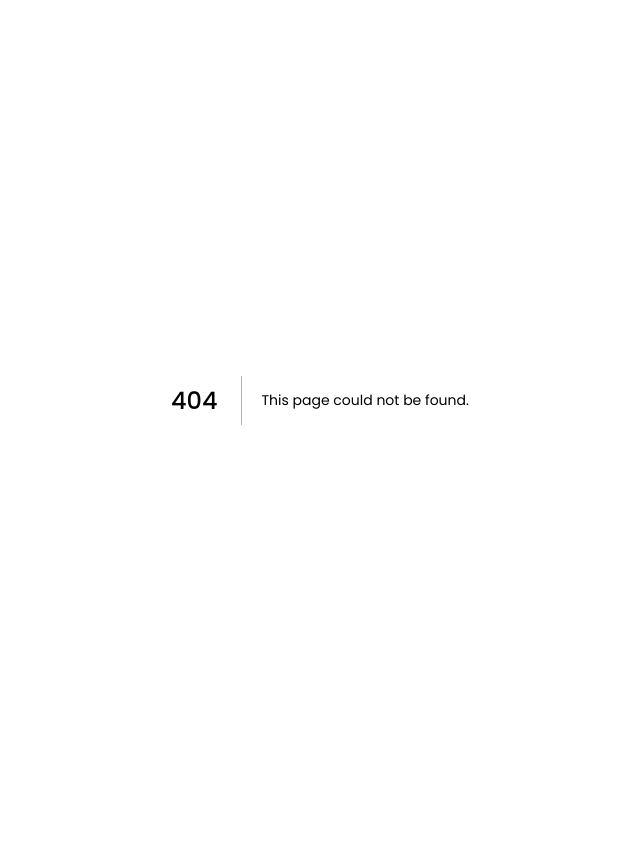
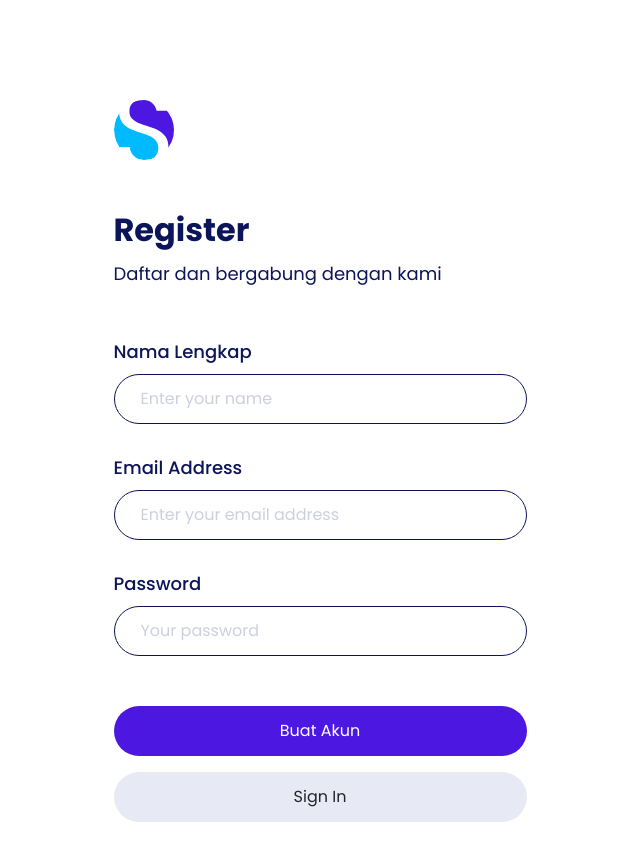
Before and after one commit to mohamilin/lbc-web, a Next.js app: page /register in a window 1280 px wide. Before the commit this address had no page. Shown: the top 860 px of the page, without its empty margins (320-960 px from the left). Before the commit the page ends 800 px from the top, so only its background shows below. Built offline with nearby package versions, Linux system fonts and the light colour scheme.

Commit message:
add : page register

```diff
--- /dev/null
+++ b/pages/register.tsx
@@ -0,0 +1,61 @@
+
+function register() {
+    return (
+        <>
+            <section className="sign-up mx-auto pt-lg-100 pb-lg-100 pt-30 pb-47">
+                <div className="container mx-auto">
+                    <form action="">
+                        <div className="pb-50">
+                            <a className="navbar-brand" href="/">
+                                <svg width="60" height="60" viewBox="0 0 60 60" fill="none" xmlns="http://www.w3.org/2000/svg">
+                                    <mask id="mask0" mask-type="alpha" maskUnits="userSpaceOnUse" x="0" y="0" width="60"
+                                        height="60">
+                                        <circle cx="30" cy="30" r="30" fill="#3546AB" />
+                                    </mask>
+                                    <g mask="url(#mask0)">
+                                        <circle cx="30" cy="30" r="30" fill="#00BAFF" />
+                                        <path
+                                            d="M41.5001 35.0001C52.3001 38.2001 49.6668 48.0001 47.0001 52.5001L71.0001 60.5001L79.5001 -12.9999C63.6667 -13.8333 29.5001 -14.9999 19.5001 -12.9999C7.00007 -10.4999 13.5001 4.00006 12.0001 14.0001C10.5001 24.0001 28.0001 31.0001 41.5001 35.0001Z"
+                                            fill="#4D17E2" />
+                                        <path
+                                            d="M54.495 47.785C54.495 51.285 53.655 54.54 51.975 57.55C50.295 60.56 47.74 63.01 44.31 64.9C40.88 66.79 36.645 67.735 31.605 67.735C26.705 67.735 22.33 66.86 18.48 65.11C14.7 63.29 11.655 60.84 9.345 57.76C7.105 54.61 5.81 51.04 5.46 47.05H15.645C15.855 49.15 16.555 51.215 17.745 53.245C19.005 55.205 20.755 56.85 22.995 58.18C25.305 59.44 28.07 60.07 31.29 60.07C35.49 60.07 38.71 58.95 40.95 56.71C43.19 54.47 44.31 51.6 44.31 48.1C44.31 45.09 43.505 42.64 41.895 40.75C40.355 38.86 38.43 37.39 36.12 36.34C33.81 35.22 30.66 34.03 26.67 32.77C21.98 31.23 18.2 29.795 15.33 28.465C12.53 27.065 10.115 25 8.085 22.27C6.125 19.54 5.145 15.935 5.145 11.455C5.145 7.60499 6.055 4.20999 7.875 1.27C9.765 -1.67 12.425 -3.945 15.855 -5.555C19.355 -7.165 23.45 -7.97 28.14 -7.97C35.42 -7.97 41.195 -6.185 45.465 -2.615C49.735 0.884996 52.22 5.365 52.92 10.825H42.63C42.07 7.885 40.565 5.295 38.115 3.055C35.665 0.814997 32.34 -0.305003 28.14 -0.305003C24.29 -0.305003 21.21 0.709996 18.9 2.73999C16.59 4.69999 15.435 7.5 15.435 11.14C15.435 14.01 16.17 16.355 17.64 18.175C19.18 19.925 21.07 21.325 23.31 22.375C25.55 23.355 28.63 24.475 32.55 25.735C37.31 27.275 41.125 28.745 43.995 30.145C46.935 31.545 49.42 33.68 51.45 36.55C53.48 39.35 54.495 43.095 54.495 47.785Z"
+                                            fill="white" />
+                                    </g>
+                                </svg>
+                            </a>
+                        </div>
+                        <h2 className="text-4xl fw-bold color-palette-1 mb-10">Register</h2>
+                        <p className="text-lg color-palette-1 m-0">Daftar dan bergabung dengan kami</p>
+                        <div className="pt-50">
+                            <label htmlFor="name" className="form-label text-lg fw-medium color-palette-1 mb-10">Nama Lengkap</label>
+                            <input type="text" className="form-control rounded-pill text-lg" id="name" name="name"
+                                aria-describedby="name" placeholder="Enter your name" />
+                        </div>
+                        <div className="pt-30">
+                            <label htmlFor="email" className="form-label text-lg fw-medium color-palette-1 mb-10">Email
+                                Address</label>
+                            <input type="email" className="form-control rounded-pill text-lg" id="email" name="email"
+                                aria-describedby="email" placeholder="Enter your email address" />
+                        </div>
+                        <div className="pt-30">
+                            <label htmlFor="password" className="form-label text-lg fw-medium color-palette-1 mb-10">Password</label>
+                            <input type="password" className="form-control rounded-pill text-lg" id="password" name="password"
+                                aria-describedby="password" placeholder="Your password" />
+                        </div>
+                        <div className="button-group d-flex flex-column mx-auto pt-50">
+                            <a className="btn btn-sign-up fw-medium text-lg text-white rounded-pill mb-16"
+                                href="../src/sign-up-photo.html" role="button">Buat Akun</a>
+                            {/* <!-- <button type="submit" className="btn btn-sign-up fw-medium text-lg text-white rounded-pill mb-16"
+                        role="button">Continue</button> --> */}
+                            <a className="btn btn-sign-in fw-medium text-lg color-palette-1 rounded-pill" href="/login"
+                                role="button">Sign
+                                In</a>
+                        </div>
+                    </form>
+                </div>
+            </section>
+        </>
+    )
+}
+
+export default register
```
